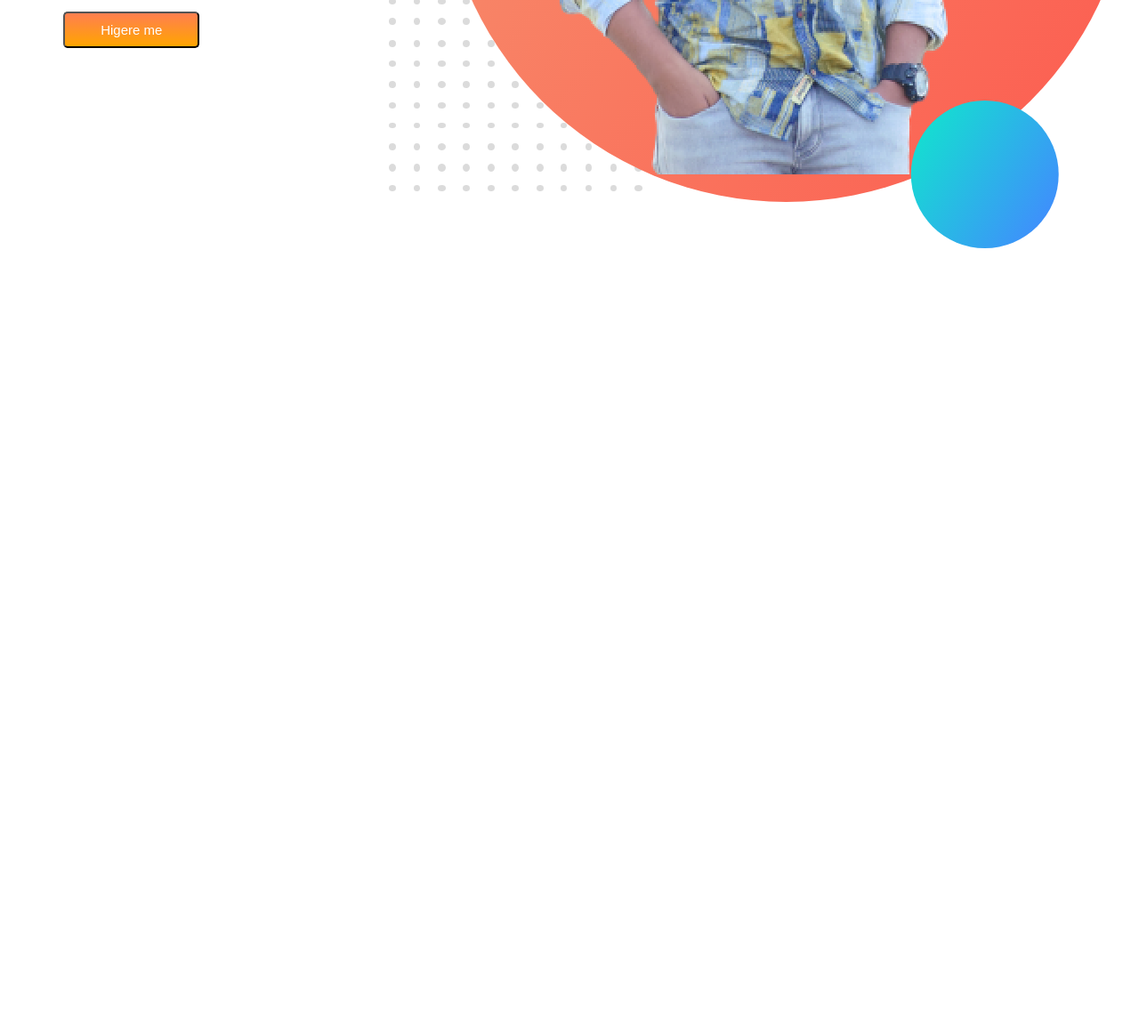
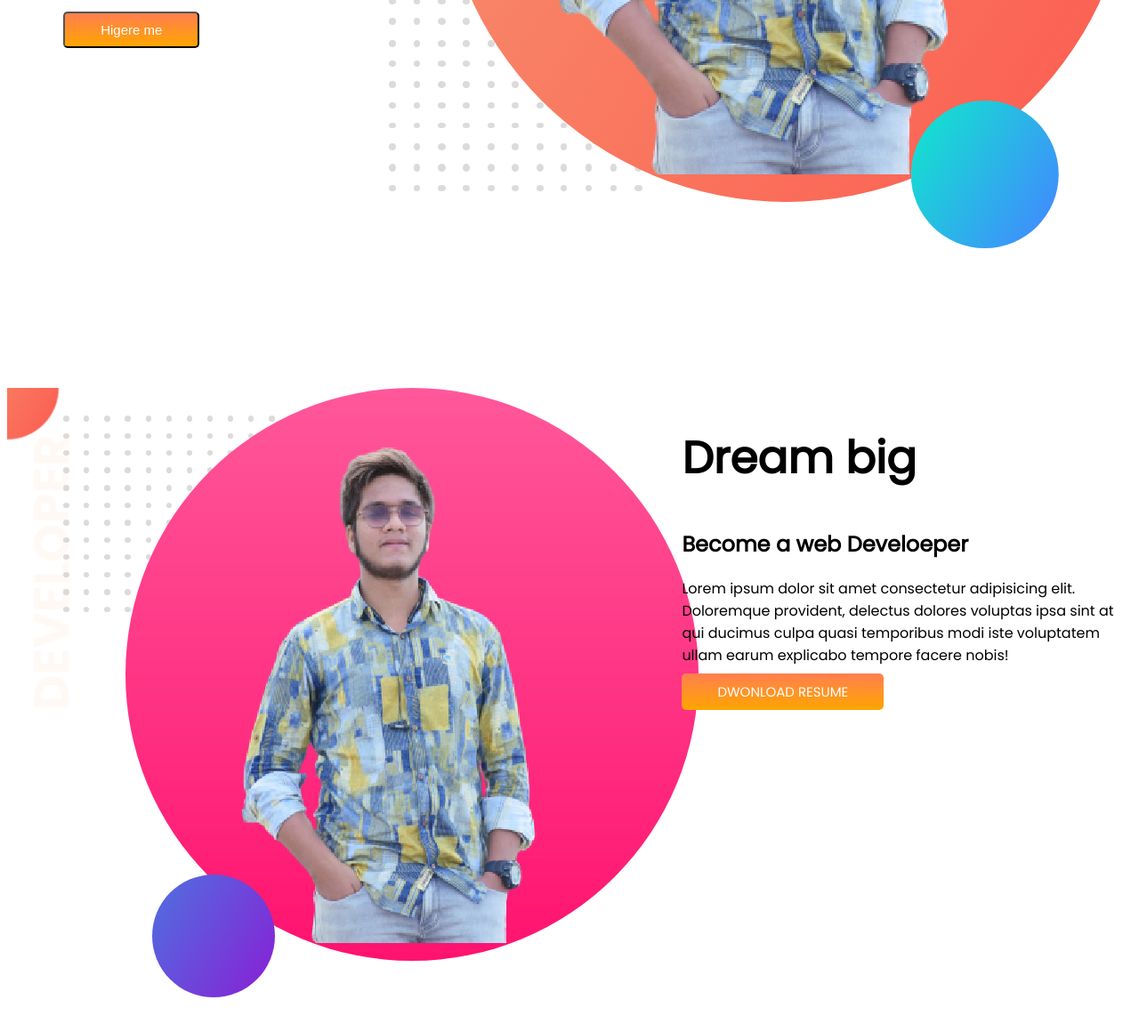
Before and after one commit to SUJAIT/project-4-repository, a plain HTML site: page index.html in a window 1280 px wide. Shown: the part 558-1718 px from the top of the page at 89% size. Before the commit the page ends 852 px from the top, so only its background shows below. Drawn offline with Linux system fonts and the light colour scheme.

Commit message:
dream added

```diff
--- a/index.html
+++ b/index.html
@@ -24,6 +24,16 @@
         </div>
         <div class="med"> <img src="img/suju.png" alt=""></div>
     </section>
+    <section class="dream">
+        <div class="container"><img src="img/suju2.png" alt=""></div>
+        <div class="container">
+            <h1>Dream big</h1>
+            <h2>Become a web Develoeper</h2>
+            <p>Lorem ipsum dolor sit amet consectetur adipisicing elit. Doloremque provident, delectus dolores voluptas ipsa sint at qui ducimus culpa quasi temporibus modi iste voluptatem ullam earum explicabo tempore facere nobis!</p>
+            <a class="buttan" target="blank" href="https://www.facebook.com/md.sujait.56">DWONLOAD RESUME</a>
+
+        </div>
+    </section>
 </body>
 
 </html>
--- a/style.css
+++ b/style.css
@@ -12,6 +12,7 @@ h1 {
 
 section {
     display: flex;
+    margin-bottom: 150px;
 }
 
 .container {
@@ -40,3 +41,21 @@ button {
     background-image: url(img/top-banner.png);
     background-repeat: no-repeat;
 }
+
+.buttan {
+    text-decoration: none;
+    background-image: linear-gradient(coral, orange);
+    padding: 10px 40px;
+    color: white;
+    font-size: 15px;
+    border-radius: 5px;
+    -webkit-border-radius: 5px;
+    -moz-border-radius: 5px;
+    -ms-border-radius: 5px;
+    -o-border-radius: 5px;
+}
+
+.dream {
+    background-image: url(img/top-banner.png);
+    background-repeat: no-repeat;
+}
```
Also changed, not shown: img/my-bg2.png (deleted), img/suju2.png (added).
